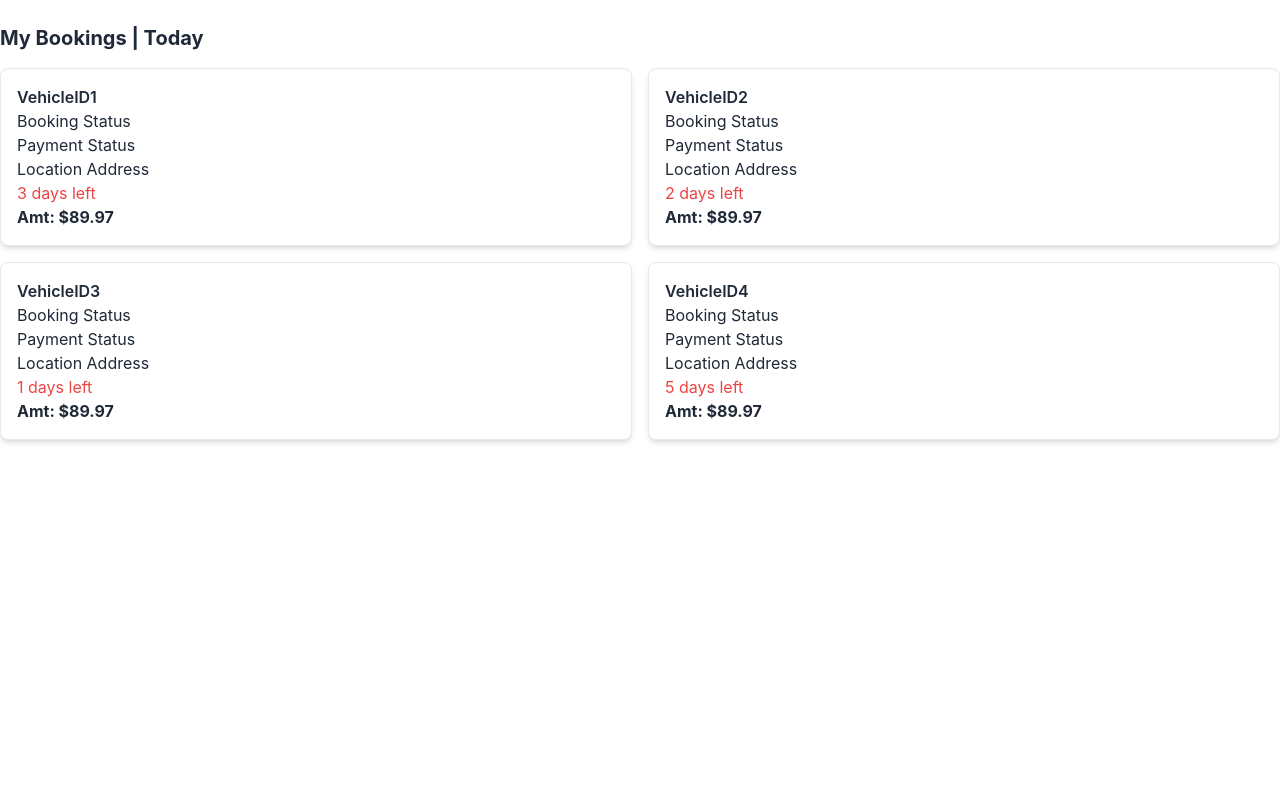
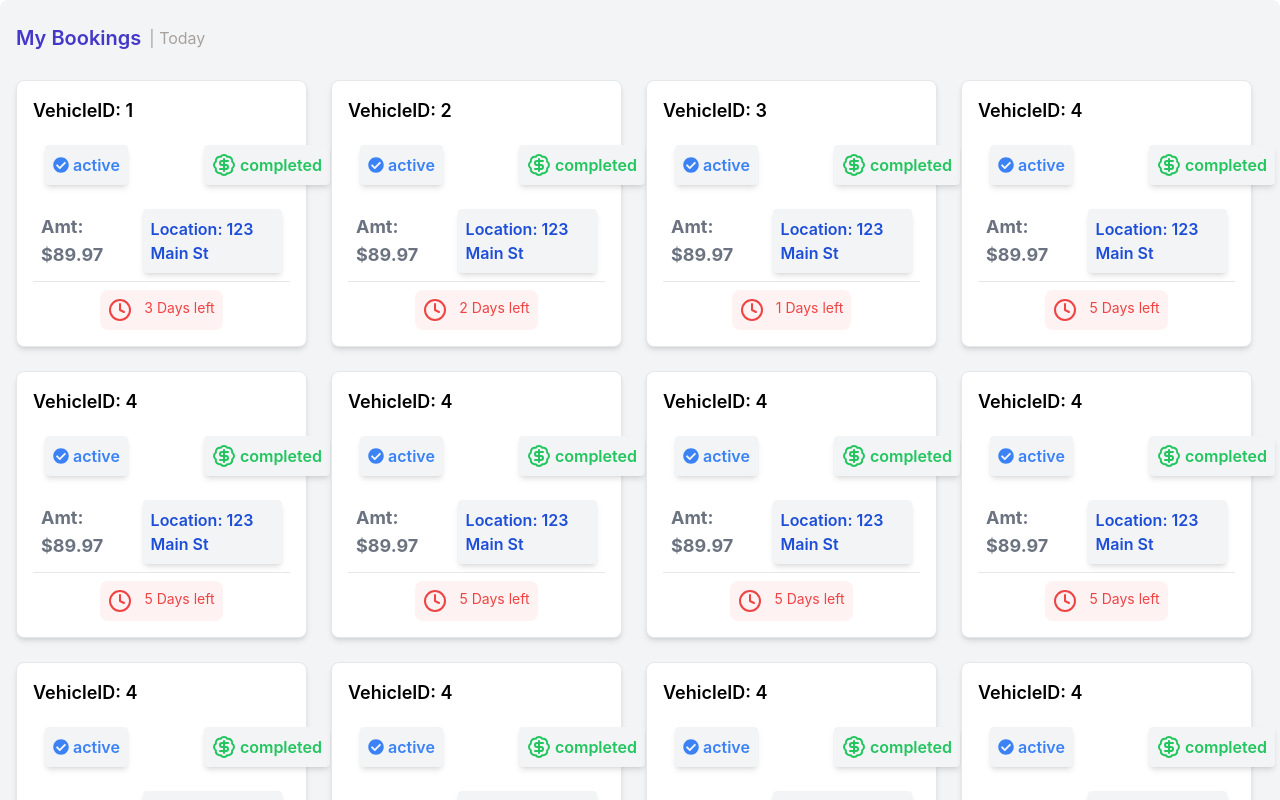
Before and after one commit to Freshia-Njoki/VRMS-client, a React (Vite) app: page /booking-history in a window 1280 px wide. Shown: the top 800 px of the page. Built offline with nearby package versions, Linux system fonts and the light colour scheme.

Commit message:
booking history UI - customer dashboard

```diff
--- a/src/components/customerDashboard/BookingHistory.tsx
+++ b/src/components/customerDashboard/BookingHistory.tsx
@@ -1,25 +1,61 @@
+import { BadgeDollarSign, Clock } from 'lucide-react';
+import { FaCheckCircle } from 'react-icons/fa';
+
 const BookingHistory = () => {
   const bookings = [
-    { id: 'VehicleID1', status: 'Booking Status', paymentStatus: 'Payment Status', address: 'Location Address', daysLeft: 3, amount: 89.97 },
-    { id: 'VehicleID2', status: 'Booking Status', paymentStatus: 'Payment Status', address: 'Location Address', daysLeft: 2, amount: 89.97 },
-    { id: 'VehicleID3', status: 'Booking Status', paymentStatus: 'Payment Status', address: 'Location Address', daysLeft: 1, amount: 89.97 },
-    { id: 'VehicleID4', status: 'Booking Status', paymentStatus: 'Payment Status', address: 'Location Address', daysLeft: 5, amount: 89.97 },
+    { id: 'VehicleID: 1', status: 'active', paymentStatus: 'completed', address: '123 Main St', daysLeft: 3, amount: 89.97 },
+    { id: 'VehicleID: 2', status: 'active', paymentStatus: 'completed', address: '123 Main St', daysLeft: 2, amount: 89.97 },
+    { id: 'VehicleID: 3', status: 'active', paymentStatus: 'completed', address: '123 Main St', daysLeft: 1, amount: 89.97 },
+    { id: 'VehicleID: 4', status: 'active', paymentStatus: 'completed', address: '123 Main St', daysLeft: 5, amount: 89.97 },
+    { id: 'VehicleID: 4', status: 'active', paymentStatus: 'completed', address: '123 Main St', daysLeft: 5, amount: 89.97 },
+    { id: 'VehicleID: 4', status: 'active', paymentStatus: 'completed', address: '123 Main St', daysLeft: 5, amount: 89.97 },
+    { id: 'VehicleID: 4', status: 'active', paymentStatus: 'completed', address: '123 Main St', daysLeft: 5, amount: 89.97 },
+    { id: 'VehicleID: 4', status: 'active', paymentStatus: 'completed', address: '123 Main St', daysLeft: 5, amount: 89.97 },
+    { id: 'VehicleID: 4', status: 'active', paymentStatus: 'completed', address: '123 Main St', daysLeft: 5, amount: 89.97 },
+    { id: 'VehicleID: 4', status: 'active', paymentStatus: 'completed', address: '123 Main St', daysLeft: 5, amount: 89.97 },
+    { id: 'VehicleID: 4', status: 'active', paymentStatus: 'completed', address: '123 Main St', daysLeft: 5, amount: 89.97 },
+    { id: 'VehicleID: 4', status: 'active', paymentStatus: 'completed', address: '123 Main St', daysLeft: 5, amount: 89.97 },
   ];
 
   return (
-    <div className="py-6 rounded-lg  h-full max-w-7xl">
-      <h2 className="text-xl font-bold mb-4">My Bookings | Today</h2>
-      <div className="grid grid-cols-1 md:grid-cols-2 lg:grid-cols-2 gap-4">
-        {bookings.map((booking, index) => (
-          <div key={index} className="border p-4 rounded-lg bg-white shadow-md">
-            <h3 className="font-semibold">{booking.id}</h3>
-            <p>{booking.status}</p>
-            <p>{booking.paymentStatus}</p>
-            <p>{booking.address}</p>
-            <p className="text-red-500">{booking.daysLeft} days left</p>
-            <p className="font-bold">Amt: ${booking.amount}</p>
-          </div>
-        ))}
+    <div className="py-6 rounded-lg bg-gray-100 max-w-9xl">
+      <div className="px-4">
+        <div className="flex gap-2 items-center mb-4">
+          <h4 className="text-indigo-700 text-xl font-semibold">My Bookings</h4>
+          <h4 className="text-stone-400">| Today</h4>
+        </div>
+        <div className="grid grid-cols-1 sm:grid-cols-2 md:grid-cols-4 gap-3">
+          {bookings.map((booking, index) => (
+            <div key={index} className="border p-4 mr-3 rounded-lg bg-white shadow-md mt-3">
+              <div className="flex mb-2">
+                <h3 className="font-semibold text-black text-lg">{booking.id}</h3>
+              </div>
+              <div className="flex  mb-3">
+                <div className="flex items-center bg-gray-100 rounded shadow-md p-2 m-3">
+                  <FaCheckCircle className="text-blue-500 mr-1" />
+                  <p className="text-blue-500 font-semibold">{booking.status}</p>
+                </div>
+                <div className='flex items-center bg-gray-100 rounded shadow-md p-2 m-3 ml-16'>
+                <BadgeDollarSign className="text-green-500 mr-1" />
+                  <p className="text-green-500 font-semibold ">{booking.paymentStatus}</p>
+                </div>
+
+              </div>
+              <div className="flex gap-1 items-center mx-2">
+                <p className="font-bold text-gray-500 text-lg ">Amt: ${booking.amount}</p>
+                <p className="text-blue-700 font-semibold bg-gray-100 rounded shadow-md p-2 ml-4">Location: {booking.address}</p>
+                </div>
+
+              <hr className="my-2" />
+              <div className="flex justify-center">
+                <p className="text-red-500 text-sm p-2 border bg-red-50 rounded-lg p-2 border-none flex gap-3"> <Clock />{booking.daysLeft} Days left</p>
+              </div>
+
+
+
+            </div>
+          ))}
+        </div>
       </div>
     </div>
   );
--- a/src/components/customerDashboard/CurrentBookings.tsx
+++ b/src/components/customerDashboard/CurrentBookings.tsx
@@ -1,6 +1,9 @@
 const CurrentBookings = () => {
   return (
     <div className="m-6 p-6 bg-white rounded-lg shadow-md max-w-7xl">
+       <div className='inline-flex py-7'>
+       <h4 className='text-indigo-700 font-semibold'>Vehicle Booking</h4>
+     </div>
        <div className="mb-4">
         <label className="block text-gray-700">Your Contact</label>
         <input type="text" className="w-full p-2 border border-gray-300 rounded mt-1" placeholder="Enter your phone number" />
--- a/src/components/customerDashboard/SupportTicket.tsx
+++ b/src/components/customerDashboard/SupportTicket.tsx
@@ -30,7 +30,7 @@ const SupportTicket = () => {
   return (
     <div className="ml-12 h-full max-w-7xl">
       <div className='inline-flex py-7'>
-       <h4 className='text-indigo-700'>Support Ticket</h4>
+        <h4 className='text-indigo-700 font-semibold'>Support Ticket</h4>
         <h4 className='text-stone-400 px-3'>| KPIs and Statistics</h4>
       </div>
       <div className="bg-white p-4 rounded-lg shadow-md mb-4 w-72">
```
Lines whose indentation alone changed are shown as unchanged.
